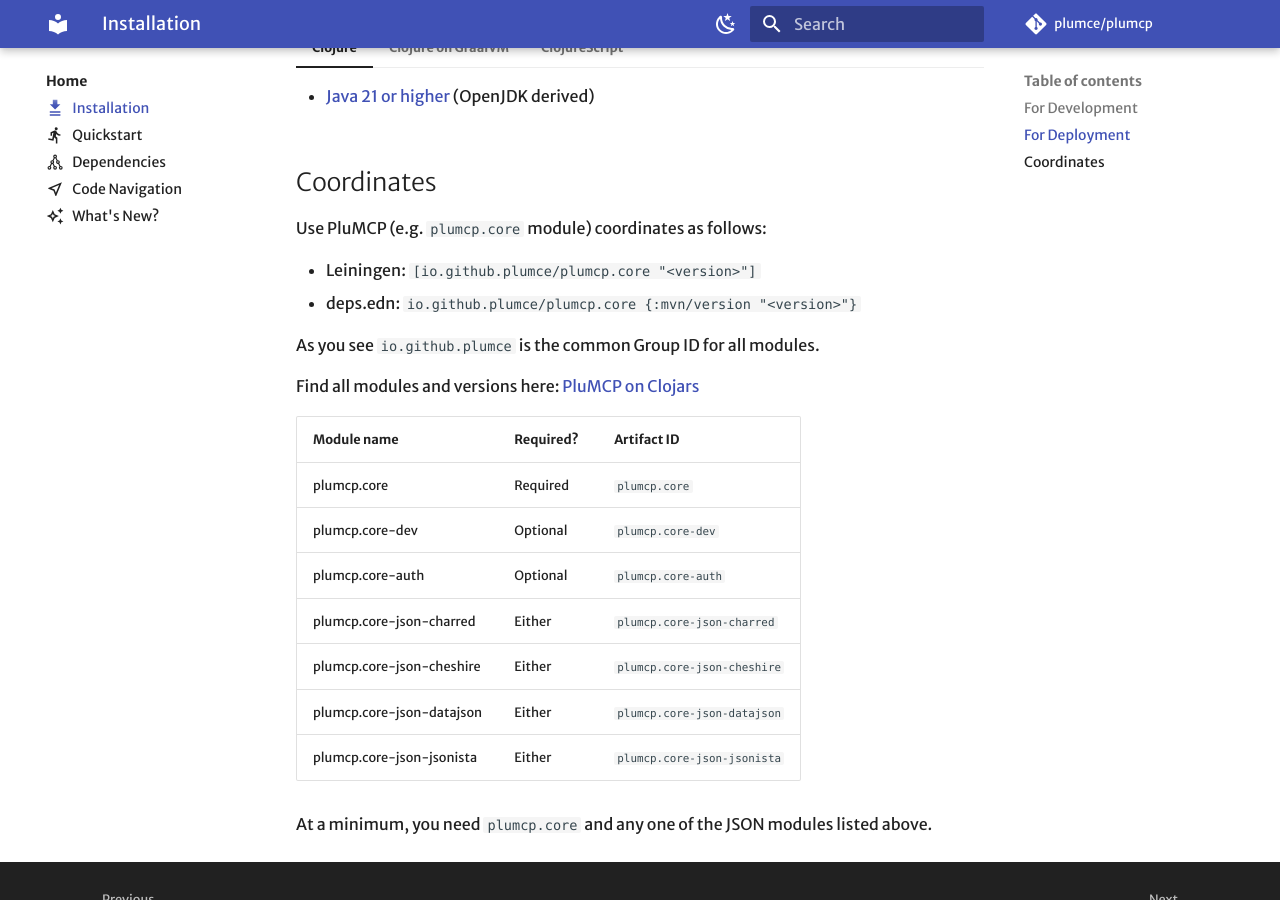
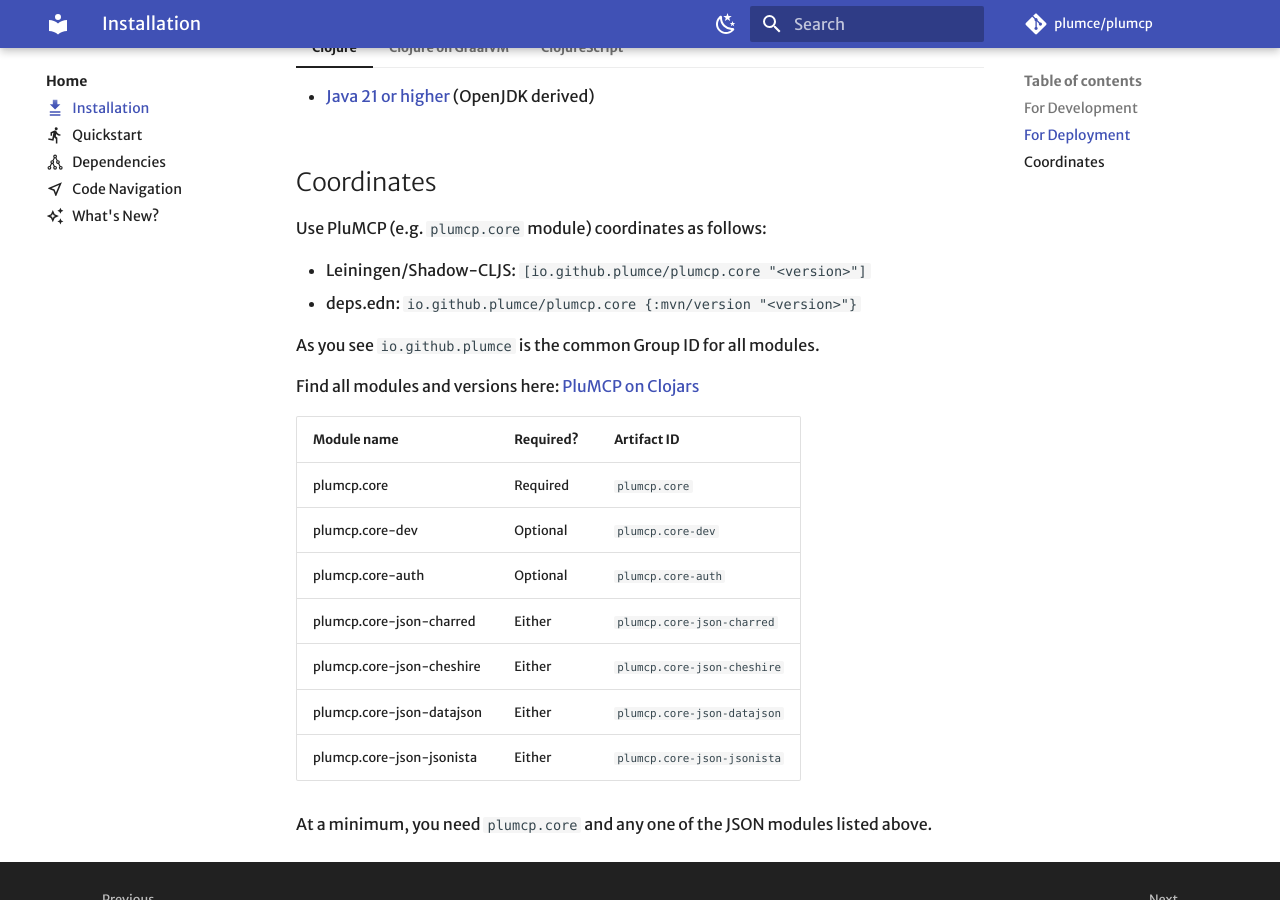
Before and after one commit to plumce/plumcp-docs, an MkDocs documentation site: the page built from docs/installation.md, in a window 1280 px wide and 900 px high, scrolled down 607 px. Built offline with MkDocs 1.6.1 and Material for MkDocs 9.7.7, drawn with Linux system fonts in a browser that asks for light colours; some web fonts are replaced; comment, search, counter and statistics services are not loaded.

```diff
--- a/docs/installation.md
+++ b/docs/installation.md
@@ -37,7 +37,7 @@
 
 Use PluMCP (e.g. `plumcp.core` module) coordinates as follows:
 
-- Leiningen: `[io.github.plumce/plumcp.core "<version>"]`
+- Leiningen/Shadow-CLJS: `[io.github.plumce/plumcp.core "<version>"]`
 - deps.edn: `io.github.plumce/plumcp.core {:mvn/version "<version>"}`
 
 As you see `io.github.plumce` is the common Group ID for all modules.
```
Also changed, not shown: 3 other files.
